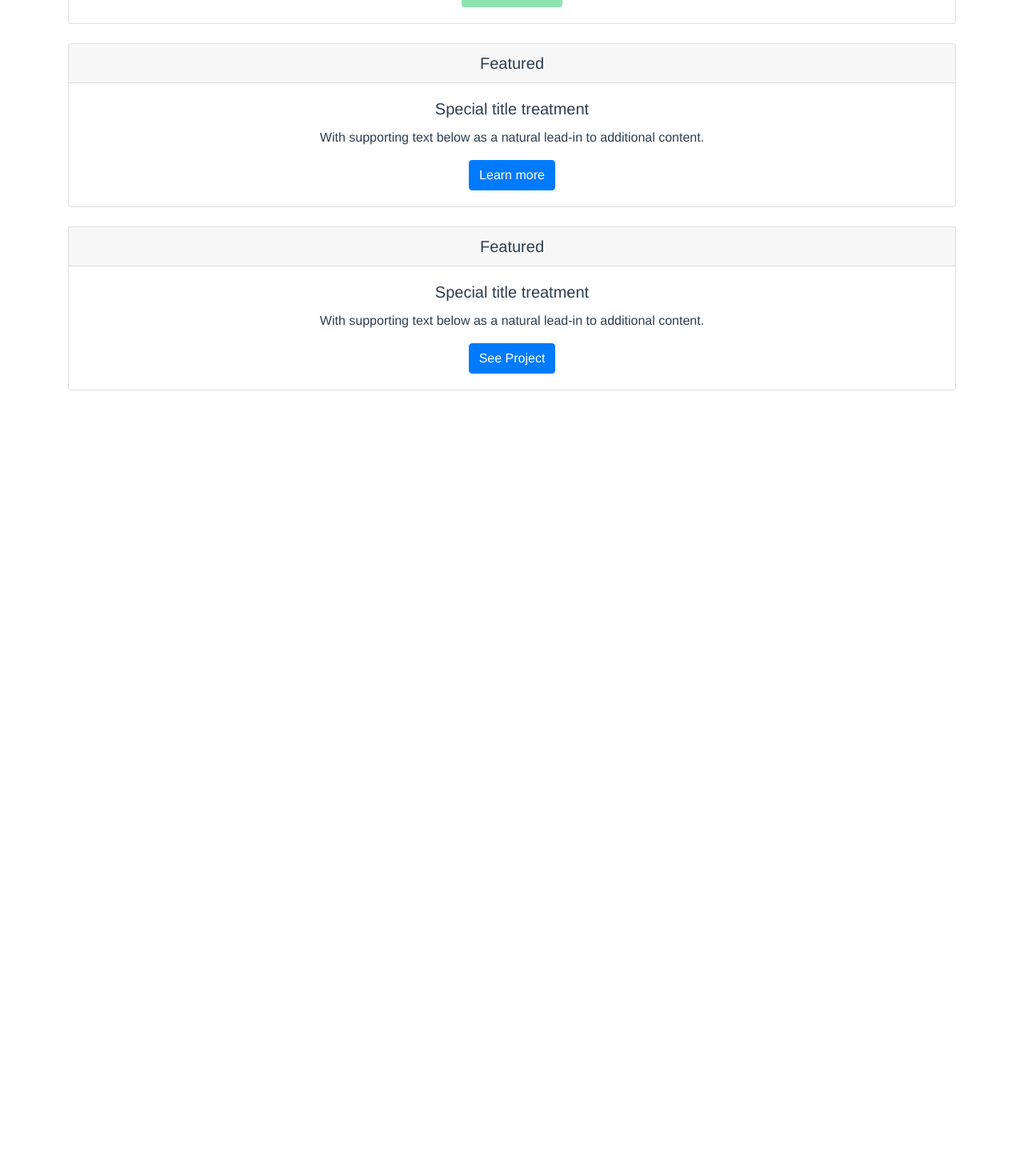
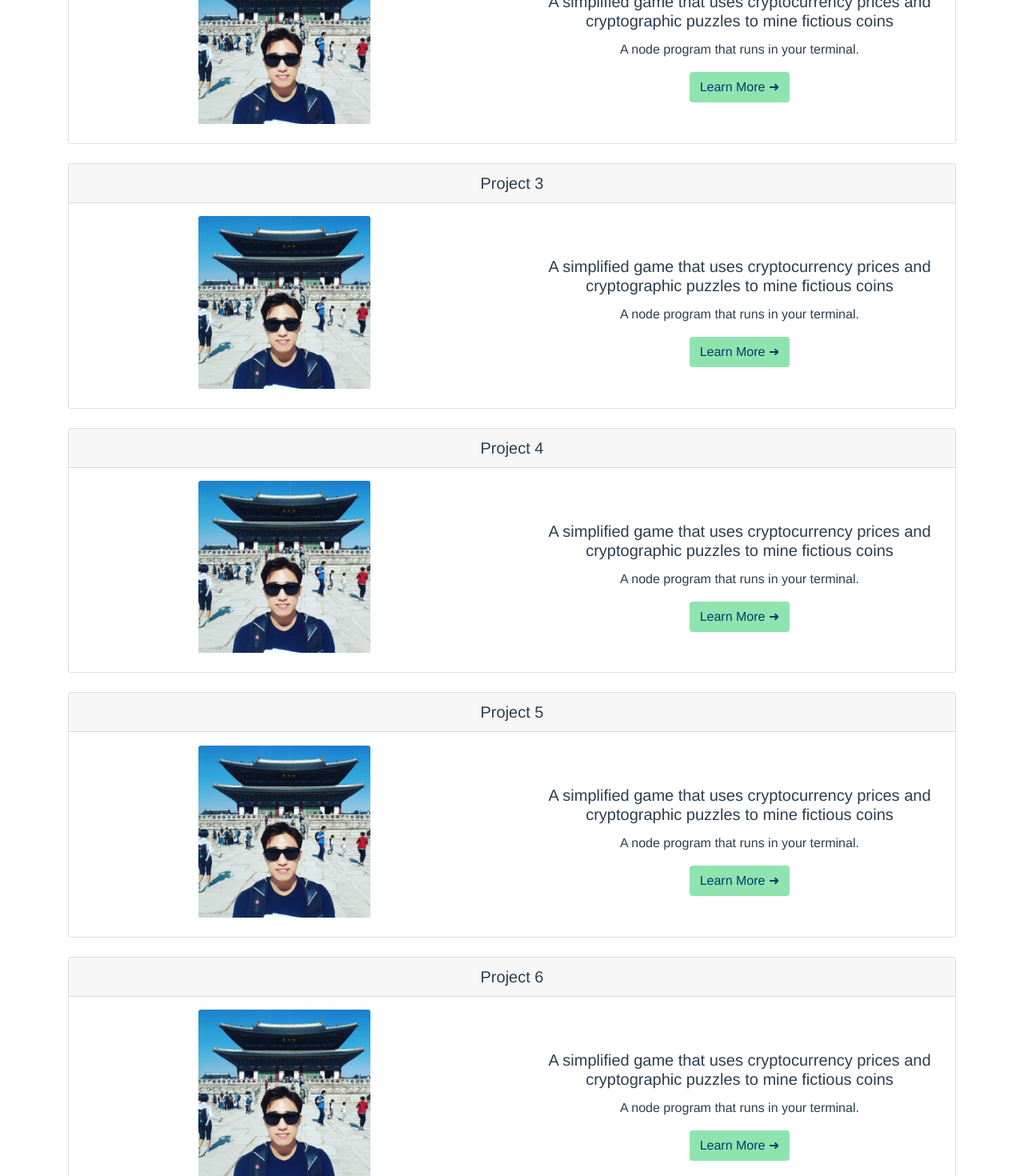
Before and after one commit to tian3401/professional-portfolio, a Vue app in the folder client/: page /full-portfolio in a window 1280 px wide. Shown: the part 580-2050 px from the top of the page at 80% size. Before the commit the page ends 1092 px from the top, so only its background shows below. Built offline with nearby package versions, Linux system fonts and the light colour scheme.

Commit message:
styling for the full portfolio

```diff
--- a/client/src/components/FullPortfolio.vue
+++ b/client/src/components/FullPortfolio.vue
@@ -4,7 +4,13 @@
     <br>
     <div class="card">
       <h5 class="card-header">moyo</h5>
+      <div class="row">
+        <div class="col-sm-6">
+          <img src="@/assets/SVG/neos-moyo-website.svg" class="card-img-top">
+        </div>
+        <div class="col-sm-6">
           <div class="card-body">
+          </div>
           <h5 class="card-title">A financial education app centered around stories and mini-games</h5>
           <p class="card-text">An app reimagining the finance experience</p>
           <button type="button" class="btn" id="special-button">
@@ -13,9 +19,17 @@
         </div>
       </div>
       <br>
+    </div>
+    <br>
     <div class="card">
       <h5 class="card-header">The mining game</h5>
+      <div class="row">
+        <div class="col-sm-6">
+          <img src="..//assets/SVG/profile_image.jpg" class="card-img-top">
+        </div>
+        <div class="col-sm-6">
           <div class="card-body">
+          </div>
           <h5 class="card-title">A simplified game that uses cryptocurrency prices and cryptographic puzzles to mine fictious coins</h5>
           <p class="card-text">A node program that runs in your terminal.</p>
           <button type="button" class="btn" id="special-button">
@@ -24,22 +38,82 @@
         </div>
       </div>
       <br>
+    </div>
+    <br>
         <div class="card">
-      <h5 class="card-header">Featured</h5>
+      <h5 class="card-header">Project 3</h5>
+      <div class="row">
+        <div class="col-sm-6">
+          <img src="..//assets/SVG/profile_image.jpg" class="card-img-top">
+        </div>
+        <div class="col-sm-6">
           <div class="card-body">
-        <h5 class="card-title">Special title treatment</h5>
-        <p class="card-text">With supporting text below as a natural lead-in to additional content.</p>
-        <router-link class="btn btn-primary" to="/moyo_details">Learn more</router-link>
+          </div>
+          <h5 class="card-title">A simplified game that uses cryptocurrency prices and cryptographic puzzles to mine fictious coins</h5>
+          <p class="card-text">A node program that runs in your terminal.</p>
+          <button type="button" class="btn" id="special-button">
+          <router-link to="/">Learn More ➜</router-link>
+          </button>
         </div>
       </div>
       <br>
+    </div>
+    <br>
     <div class="card">
-      <h5 class="card-header">Featured</h5>
+      <h5 class="card-header">Project 4</h5>
+      <div class="row">
+        <div class="col-sm-6">
+          <img src="..//assets/SVG/profile_image.jpg" class="card-img-top">
+        </div>
+        <div class="col-sm-6">
           <div class="card-body">
-        <h5 class="card-title">Special title treatment</h5>
-        <p class="card-text">With supporting text below as a natural lead-in to additional content.</p>
-        <a href="#" class="btn btn-primary">See Project</a>
           </div>
+          <h5 class="card-title">A simplified game that uses cryptocurrency prices and cryptographic puzzles to mine fictious coins</h5>
+          <p class="card-text">A node program that runs in your terminal.</p>
+          <button type="button" class="btn" id="special-button">
+          <router-link to="/">Learn More ➜</router-link>
+          </button>
+        </div>
+      </div>
+      <br>
+    </div>
+    <br>
+    <div class="card">
+      <h5 class="card-header">Project 5</h5>
+      <div class="row">
+        <div class="col-sm-6">
+          <img src="..//assets/SVG/profile_image.jpg" class="card-img-top">
+        </div>
+        <div class="col-sm-6">
+          <div class="card-body">
+          </div>
+          <h5 class="card-title">A simplified game that uses cryptocurrency prices and cryptographic puzzles to mine fictious coins</h5>
+          <p class="card-text">A node program that runs in your terminal.</p>
+          <button type="button" class="btn" id="special-button">
+          <router-link to="/">Learn More ➜</router-link>
+          </button>
+        </div>
+      </div>
+      <br>
+    </div>
+    <br>
+    <div class="card">
+      <h5 class="card-header">Project 6</h5>
+      <div class="row">
+        <div class="col-sm-6">
+          <img src="..//assets/SVG/profile_image.jpg" class="card-img-top">
+        </div>
+        <div class="col-sm-6">
+          <div class="card-body">
+          </div>
+          <h5 class="card-title">A simplified game that uses cryptocurrency prices and cryptographic puzzles to mine fictious coins</h5>
+          <p class="card-text">A node program that runs in your terminal.</p>
+          <button type="button" class="btn" id="special-button">
+          <router-link to="/">Learn More ➜</router-link>
+          </button>
+        </div>
+      </div>
+      <br>
     </div>
     <br>
   </div>
@@ -65,4 +139,15 @@ h1 {
   margin: auto;
 }
 
+.card-img-top {
+  width: 40%;
+  height: auto;
+  margin: auto;
+  margin-top: 3%;
+}
+
+.col-sm-6 {
+  margin: auto;
+}
+
 </style>
```
Lines whose indentation alone changed are shown as unchanged.
